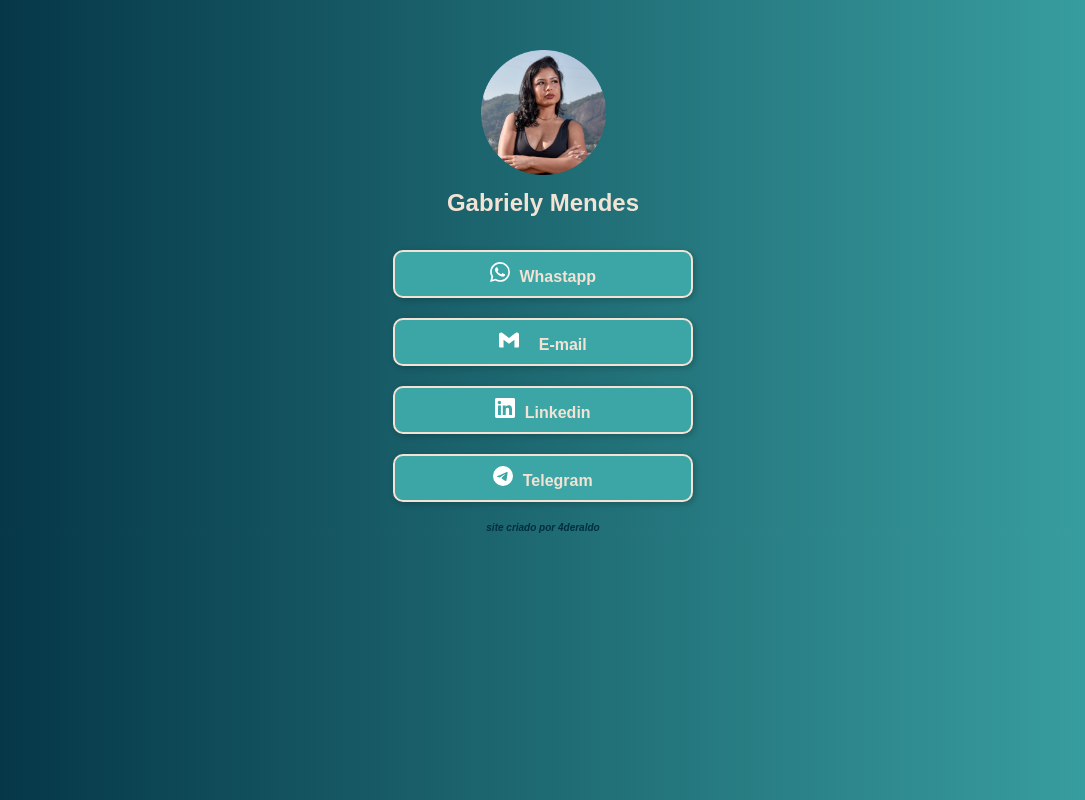
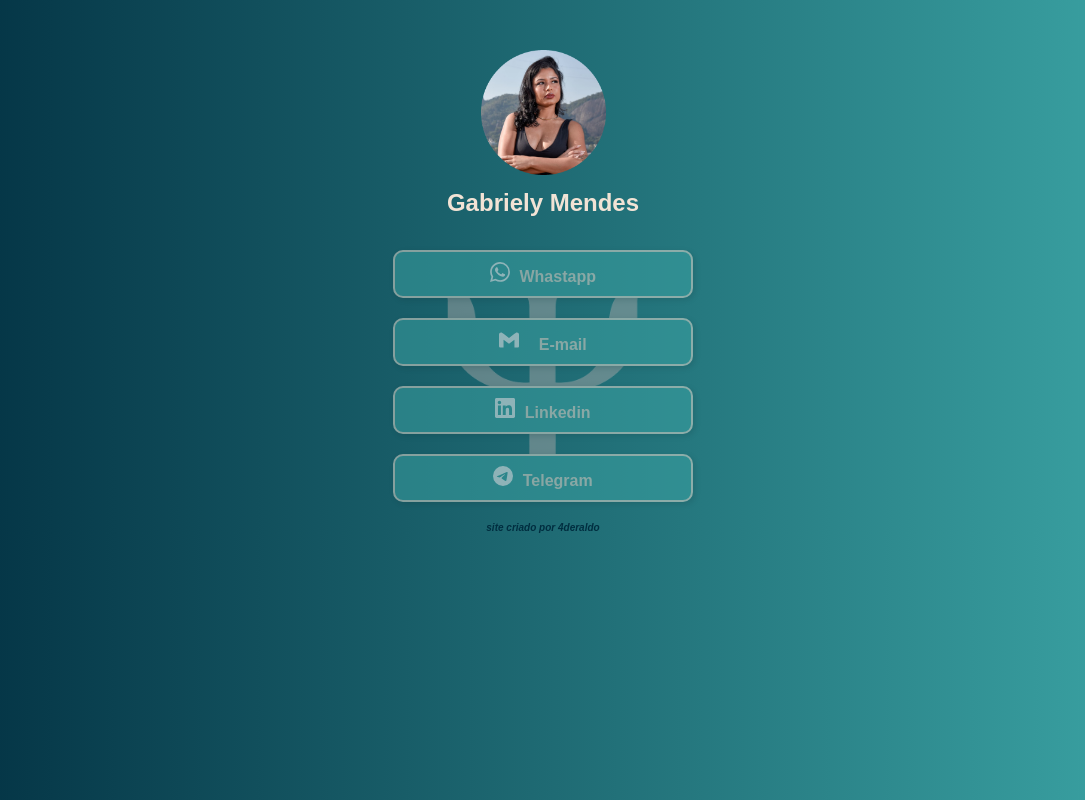
Before and after one commit to 4deraldo/Gabs, a plain HTML site: page index.html in a window 1280 px wide. Shown: the whole page, without its empty margins (97-1182 px from the left). Drawn offline with Linux system fonts and the light colour scheme.

Commit message:
add backgroud image e opacidade

```diff
--- a/style/gabs.css
+++ b/style/gabs.css
@@ -20,6 +20,14 @@ body {
   margin: auto;
   font-family: var(--fonte-padrao);
   background-image: linear-gradient(90deg, var(--cor4), var(--cor1));
+}
+
+main {
+  background-image: url(../imagens/simbolo\ da\ psicologia.png);
+  background-size: contain;
+  background-repeat: no-repeat;
+  background-position: center;
+  opacity: 0.5;
 }
 
 header {
```
Also changed, not shown: index.html (+4 -0 lines), imagens/perfil-normal.jfif (deleted), imagens/simbolo da psicologia.png (added).
